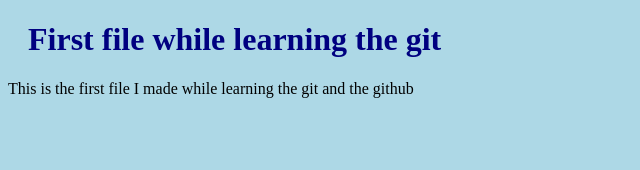
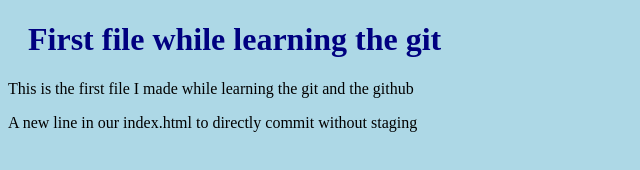
Before and after one commit to SuhailHamid/hello-world, a plain HTML site: page index.html in a window 1280 px wide. Shown: the whole page, without its empty margins (0-640 px from the left). Drawn offline with Linux system fonts and the light colour scheme.

Commit message:
Directly committed without staging after updation index.html

```diff
--- a/index.html
+++ b/index.html
@@ -11,5 +11,6 @@
 <body>
     <h1>First file while learning the git</h1>
     <p>This is the first file I made while learning the git and the github</p>
+    <p>A new line in our index.html to directly commit without staging</p>
 </body>
 </html>
```
